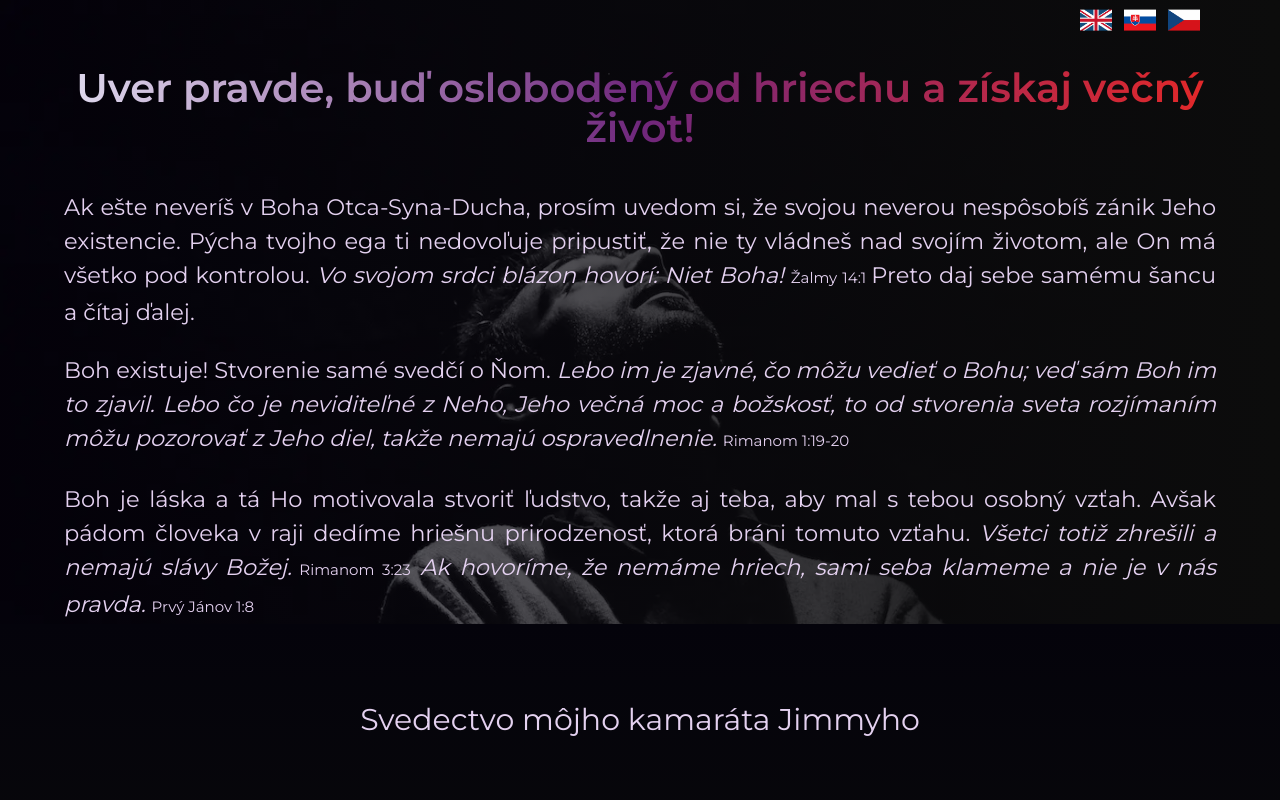
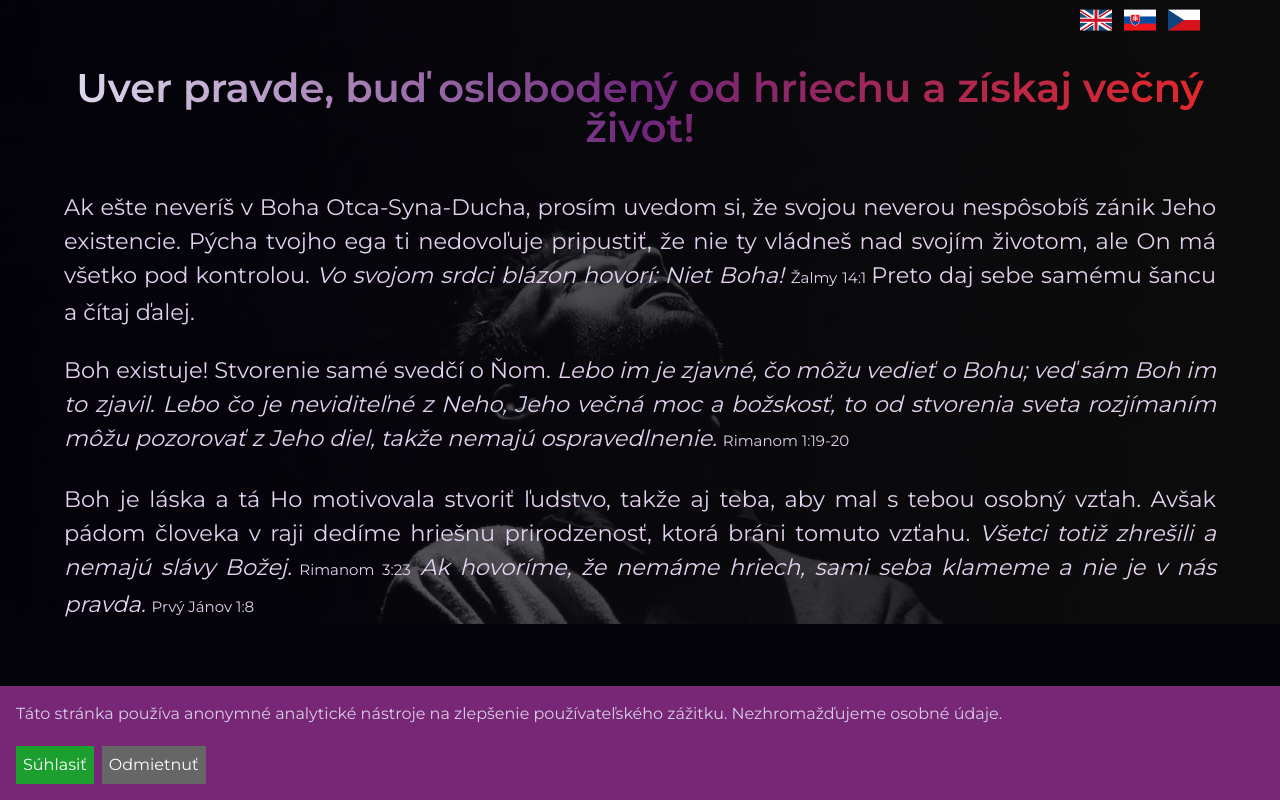
Before and after one commit to pkvarg/cestazivota, a React (Vite) app: page / in a window 1280 px wide. Shown: the top 800 px of the page. Built offline with nearby package versions, Linux system fonts and the light colour scheme; grey boxes are pictures that could not be loaded.

Commit message:
make the cookies a custom component, do not call the component cookies, remove   react-cookie-consent, adjust their text and load umami script if consented, add decline

```diff
--- a/index.html
+++ b/index.html
@@ -24,7 +24,6 @@
     <meta property="fb:app_id" content="627076731624225" />
 
     <title>Cesta života</title>
-    <script defer src="https://umami-p00gs00gwcwo00s4k4c4kgg8.pictusweb.com/script.js" data-website-id="c1814c2c-dd41-42bd-aa27-9f0d55a48545"></script>
   </head>
   <body>
     <div id="root"></div>
--- a/package.json
+++ b/package.json
@@ -13,7 +13,6 @@
     "@emailjs/browser": "^3.11.0",
     "axios": "^1.5.0",
     "react": "^18.2.0",
-    "react-cookie-consent": "^8.0.1",
     "react-dom": "^18.2.0",
     "react-icons": "^4.10.1",
     "react-router-dom": "^6.14.2",
--- a/src/Home.json
+++ b/src/Home.json
@@ -97,8 +97,9 @@
     "s5Anchor6": "duhovyrod.sk.",
     "s5Text10": "Prajem ti, aby si uveril pravde, ktorou je Božie Slovo a získal tak späť postavenie, ktoré ti patrí.",
 
-    "cookiesText": "Táto stránka nezhromažďuje žiadne údaje",
-    "cookiesButton": "Pokračovať",
+    "cookiesText": "Táto stránka používa anonymné analytické nástroje na zlepšenie používateľského zážitku. Nezhromažďujeme osobné údaje.",
+    "cookiesButton": "Súhlasiť",
+    "cookiesDecline": "Odmietnuť",
 
     "back": "Naspäť",
 
@@ -217,8 +218,9 @@
     "s5Anchor6": "duhovyrod.sk.",
     "s5Text10": "I wish you to believe the truth, which is God's Word, and thus regain the position that belongs to you.",
 
-    "cookiesText": "This site does not collect any information",
-    "cookiesButton": "Continue",
+    "cookiesText": "This site uses anonymous analytics to improve user experience. We do not collect personal information.",
+    "cookiesButton": "Accept",
+    "cookiesDecline": "Decline",
 
     "back": "Back",
 
@@ -338,8 +340,9 @@
     "s5Anchor6": "duhovyrod.sk.",
     "s5Text10": "Přeji ti, abys uvěřil pravdě, kterou je Boží Slovo a získal tak zpět postavení, které ti patří.",
 
-    "cookiesText": "Tato stránka neshromažďuje žádné údaje",
-    "cookiesButton": "Pokračovat",
+    "cookiesText": "Tato stránka používá anonymní analytické nástroje ke zlepšení uživatelského zážitku. Neshromažďujeme osobní údaje.",
+    "cookiesButton": "Souhlasit",
+    "cookiesDecline": "Odmítnout",
 
     "back": "Zpátky",
 
--- a/src/Home.jsx
+++ b/src/Home.jsx
@@ -1,19 +1,19 @@
-import React, { useState, useEffect } from 'react'
+import { useState, useEffect } from 'react'
 import Section01 from './sections/Section01'
 import Section02 from './sections/Section02'
 import Section03 from './sections/Section03'
 import Section04 from './sections/Section04'
 import Section05 from './sections/Section05'
-import CookieConsent from 'react-cookie-consent'
+import ConsentBanner from './components/ConsentBanner'
 import axios from 'axios'
 import Translation from './Home.json'
 import { useStateContext } from './context/StateContext'
+import { loadUmamiScript, checkConsentAndLoadAnalytics } from './utils/analytics'
 
 const Home = () => {
   const { language } = useStateContext()
   const [content, setContent] = useState({})
 
-  const [cookieAccept, setCookieAccept] = useState(false)
 
   useEffect(() => {
     if (language === 'slovak') {
@@ -23,7 +23,10 @@ const Home = () => {
     } else if (language === 'czech') {
       setContent(Translation.czech)
     }
-  })
+
+    // Check if user has already consented and load analytics
+    checkConsentAndLoadAnalytics()
+  }, [language])
 
   const config = {
     headers: {
@@ -36,7 +39,7 @@ const Home = () => {
 
   const increaseVisitors = async () => {
     try {
-      const { data } = await axios.put(apiUrl, {}, config)
+      await axios.put(apiUrl, {}, config)
     } catch (error) {
       console.error('Error tracking declined visitors:', error)
     }
@@ -58,8 +61,17 @@ const Home = () => {
       <Section03 language={language} />
       <Section04 language={language} />
       <Section05 language={language} />
-      <CookieConsent
-        location="bottom"
+      <ConsentBanner
+        text={content.cookiesText}
+        buttonText={content.cookiesButton}
+        declineText={content.cookiesDecline}
+        onAccept={() => {
+          loadUmamiScript()
+          increaseVisitors()
+        }}
+        onDecline={() => {
+          // Analytics will not be loaded
+        }}
         style={{
           background: '#782777',
           color: '#d7cde6',
@@ -71,17 +83,14 @@ const Home = () => {
           color: '#fff',
           fontSize: '16px',
           padding: '7px',
-          // borderRadius: '25px',
         }}
-        buttonText={content.cookiesButton}
-        expires={365}
-        onAccept={() => {
-          setCookieAccept(true)
-          increaseVisitors()
+        declineButtonStyle={{
+          background: '#666',
+          color: '#fff',
+          fontSize: '16px',
+          padding: '7px',
         }}
-      >
-        {content.cookiesText}
-      </CookieConsent>
+      />
     </>
   )
 }
--- /dev/null
+++ b/src/components/ConsentBanner.jsx
@@ -0,0 +1,100 @@
+import { useState, useEffect } from 'react'
+
+const ConsentBanner = ({
+  text,
+  buttonText,
+  declineText,
+  onAccept,
+  onDecline,
+  style = {},
+  buttonStyle = {},
+  declineButtonStyle = {}
+}) => {
+  const [isVisible, setIsVisible] = useState(false)
+
+  useEffect(() => {
+    const consent = localStorage.getItem('cookieConsent')
+    if (!consent) {
+      setIsVisible(true)
+    }
+  }, [])
+
+  const handleAccept = () => {
+    localStorage.setItem('cookieConsent', 'accepted')
+    setIsVisible(false)
+    if (onAccept) {
+      onAccept()
+    }
+  }
+
+  const handleDecline = () => {
+    localStorage.setItem('cookieConsent', 'declined')
+    setIsVisible(false)
+    if (onDecline) {
+      onDecline()
+    }
+  }
+
+  if (!isVisible) {
+    return null
+  }
+
+  const defaultStyle = {
+    position: 'fixed',
+    bottom: 0,
+    left: 0,
+    right: 0,
+    background: '#782777',
+    color: '#d7cde6',
+    fontSize: '16px',
+    textAlign: 'start',
+    padding: '16px',
+    zIndex: 9999,
+    display: 'flex',
+    flexDirection: 'column',
+    gap: '12px',
+    ...style
+  }
+
+  const defaultButtonStyle = {
+    background: '#1d9f2f',
+    color: '#fff',
+    fontSize: '16px',
+    padding: '7px 14px',
+    border: 'none',
+    cursor: 'pointer',
+    marginRight: '8px',
+    ...buttonStyle
+  }
+
+  const defaultDeclineButtonStyle = {
+    background: '#666',
+    color: '#fff',
+    fontSize: '16px',
+    padding: '7px 14px',
+    border: 'none',
+    cursor: 'pointer',
+    marginRight: '8px',
+    ...declineButtonStyle
+  }
+
+  return (
+    <div style={defaultStyle}>
+      <div style={{ marginBottom: '8px' }}>
+        {text}
+      </div>
+      <div>
+        <button style={defaultButtonStyle} onClick={handleAccept}>
+          {buttonText}
+        </button>
+        {declineText && (
+          <button style={defaultDeclineButtonStyle} onClick={handleDecline}>
+            {declineText}
+          </button>
+        )}
+      </div>
+    </div>
+  )
+}
+
+export default ConsentBanner
--- /dev/null
+++ b/src/utils/analytics.js
@@ -0,0 +1,20 @@
+export const loadUmamiScript = () => {
+  const consent = localStorage.getItem('cookieConsent')
+
+  if (consent === 'accepted') {
+    // Check if script already exists
+    const existingScript = document.querySelector('[data-website-id="c1814c2c-dd41-42bd-aa27-9f0d55a48545"]')
+
+    if (!existingScript) {
+      const script = document.createElement('script')
+      script.defer = true
+      script.src = 'https://umami-p00gs00gwcwo00s4k4c4kgg8.pictusweb.com/script.js'
+      script.setAttribute('data-website-id', 'c1814c2c-dd41-42bd-aa27-9f0d55a48545')
+      document.head.appendChild(script)
+    }
+  }
+}
+
+export const checkConsentAndLoadAnalytics = () => {
+  loadUmamiScript()
+}
```
Also changed, not shown: 1 other file (tests, documents, lock files or other folders).
